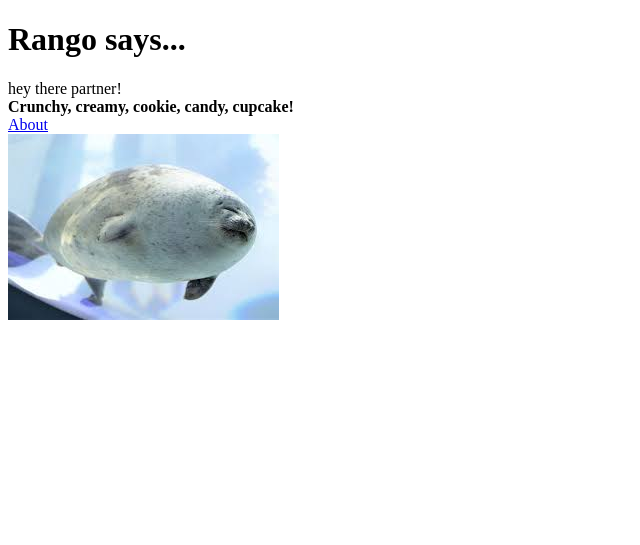
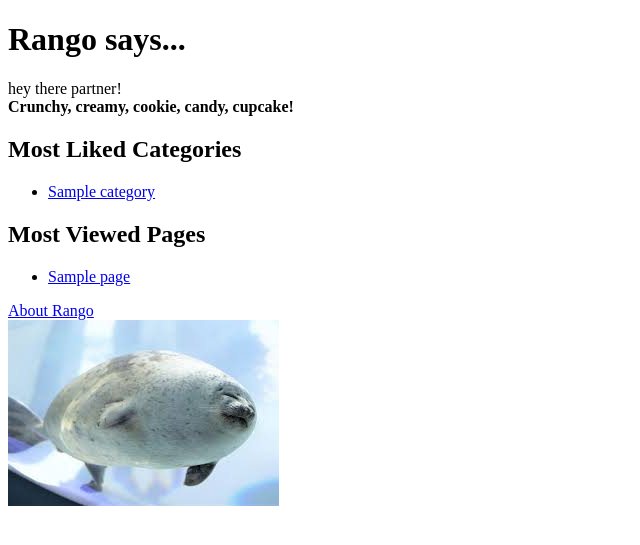
Before and after one commit to ciaralosel/tango_with_django_project, a Django app: page / in a window 1280 px wide. Shown: the top 545 px of the page, without its empty margins (0-640 px from the left). Run offline with Django 3.2, Linux system fonts and the light colour scheme; tables that the repository leaves empty hold one stand-in row (values such as "Sample post").

Commit message:
Chapter 6 completed

```diff
--- a/rango/admin.py
+++ b/rango/admin.py
@@ -4,6 +4,9 @@ from rango.models import Category, Page
 class PageAdmin(admin.ModelAdmin):
 	list_display = ('title', 'category', 'url')
 
+class CategoryAdmin(admin.ModelAdmin):
+	prepopulated_fields = {'slug':('name',)}
+
 # Register your models here.
-admin.site.register(Category)
+admin.site.register(Category, CategoryAdmin)
 admin.site.register(Page, PageAdmin)
--- a/rango/models.py
+++ b/rango/models.py
@@ -1,4 +1,5 @@
 from django.db import models
+from django.template.defaultfilters import slugify
 
 # Create your models here.
 
@@ -6,6 +7,11 @@ class Category(models.Model):
 	name = models.CharField(max_length=128, unique=True)
 	views = models.IntegerField(default=0)
 	likes = models.IntegerField(default=0)
+	slug = models.SlugField(unique=True)
+
+	def save(self, *args, **kwargs):
+		self.slug = slugify(self.name)
+		super(Category, self).save(*args, **kwargs)
 
 	class Meta:
 		verbose_name_plural = 'Categories'
--- a/rango/urls.py
+++ b/rango/urls.py
@@ -6,4 +6,5 @@ app_name = 'rango'
 urlpatterns = [
     path('', views.index, name='index'),
     path('about/', views.about, name='about'),
+    path('category/<slug:category_name_slug>/', views.show_category, name='show_category'),
 ]
--- a/rango/views.py
+++ b/rango/views.py
@@ -1,16 +1,50 @@
 from django.shortcuts import render
 from django.http import HttpResponse
+from rango.models import Category
+from rango.models import Page
 
 def index(request):
-    #Construct dictionary to pass to template engine as its context.
-    #Key boldmessage matched to {{ boldmessage }} in template.
-    context_dict = {'boldmessage': 'Crunchy, creamy, cookie, candy, cupcake!'}
+	#Query database for list of all categories currently stored ordered by descending number of likes
+	#Retrieve top 5
+	#Place list in context_dict
+	category_list = Category.objects.order_by('-likes')[:5]
+	page_list = Page.objects.order_by('-views')[:5]
 
-    #Return rendered response to send to client.
-    #Make use of shortcut function.
-    #First parameter is template we want to use.
-    return render(request, 'rango/index.html', context=context_dict)
+	context_dict = {}
+	context_dict['boldmessage'] = 'Crunchy, creamy, cookie, candy, cupcake!'
+	context_dict['categories'] = category_list
+	context_dict['pages'] = page_list
+
+	#Return rendered response to send to client.
+	#Make use of shortcut function.
+	#First parameter is template we want to use.
+	return render(request, 'rango/index.html', context=context_dict)
 
 def about(request):
     #return HttpResponse("Rango says here is the about page. <a href='/rango/'>Index</a>")
     return render(request, 'rango/about.html')
+
+def show_category(request, category_name_slug):
+	#Create context dict which we pass to template rendering engine
+	context_dict = {}
+
+	try:
+		#Can we find category name slug with given name?
+		#If not, .get() raises DoesNotExist or, if yes, returns one model instance
+		category = Category.objects.get(slug=category_name_slug)
+
+		#Retrieve associated pages. filter() returns list of page objects or empty list
+		pages = Page.objects.filter(category=category)
+
+		#Adds results list to template context under name pages
+		context_dict['pages'] = pages
+		#We also add category object from database to context dictionary - use this to verify category exists.
+		context_dict['category'] = category
+	except:
+		#Get here if we didn't find category.
+		#Template will display 'no category' message for us.
+		context_dict['category'] = None
+		context_dict['pages'] = None
+
+	#Render response and return to client
+	return render(request, 'rango/category.html', context=context_dict)
--- a/templates/rango/index.html
+++ b/templates/rango/index.html
@@ -9,14 +9,43 @@
 
 	<body>
 		<h1>Rango says...</h1>
-
 		<div>
 			hey there partner! <br />
 			<strong>{{ boldmessage }}</strong><br />
 		</div>
 
 		<div>
-			<a href="/rango/about/">About</a><br />
+			<h2>Most Liked Categories</h2>
+		{% if categories %}
+			<ul>
+				{% for category in categories %}
+				<li>
+					<a href="/rango/category/{{ category.slug }}/">{{ category.name }}</a>
+				</li>
+				{% endfor %}
+			</ul>
+		{% else %}
+			<strong>There are no categories present.</strong>
+		{% endif %}
+		</div>
+
+		<div>
+			<h2>Most Viewed Pages</h2>
+		{% if pages %}
+			<ul>
+				{% for page in pages %}
+				<li>
+					<a href="{{ page.url }}">{{ page.title }}</a>
+				</li>
+				{% endfor %}
+			</ul>
+		{% else %}
+			<strong>There are no pages present.</strong>
+		{% endif %}
+		</div>
+
+		<div>
+			<a href="/rango/about/">About Rango</a><br />
 			<img src="{% static 'images/rango.jpg' %}"
 			     alt="Picture of Rango" />
 		</div>
```
Also changed, not shown: populate_rango.py (+9 -9 lines), templates/rango/category.html (added, +30 -0 lines), rango/migrations/0003_category_slug.py (added), rango/migrations/0004_auto_20210206_2026.py (added).
